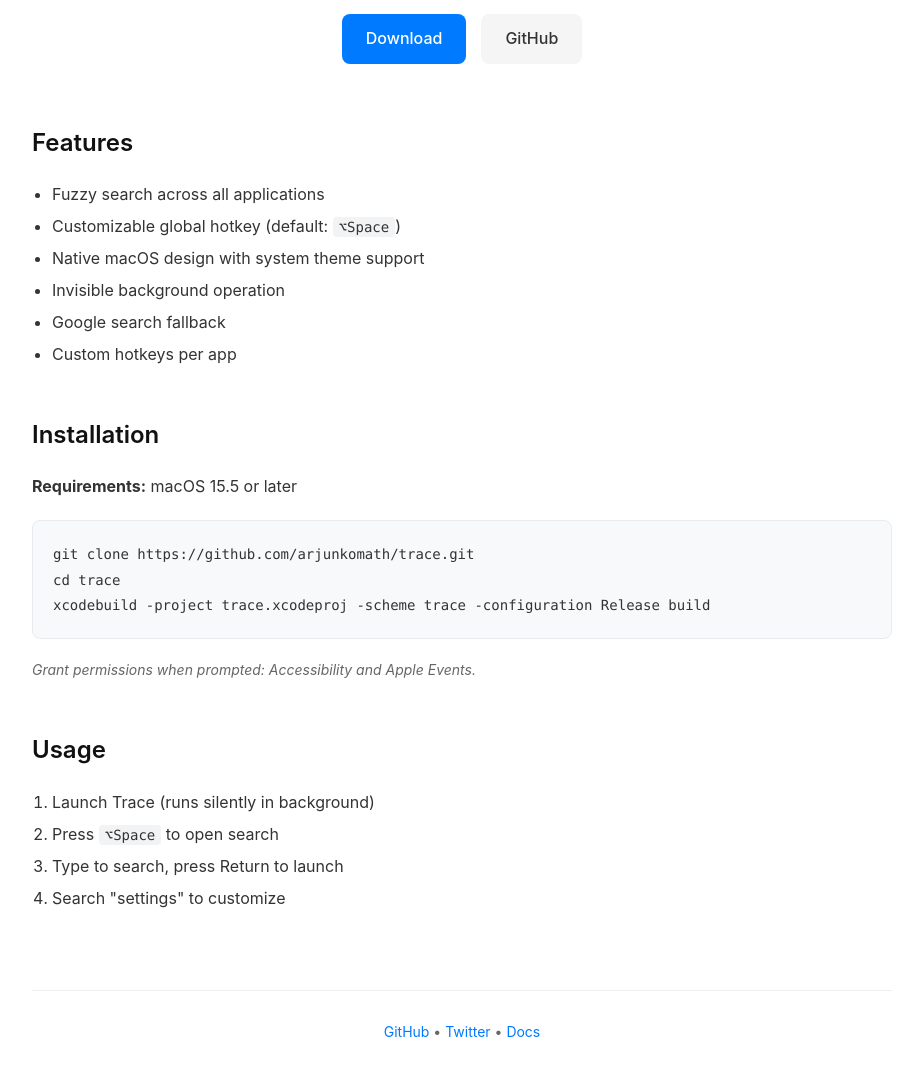
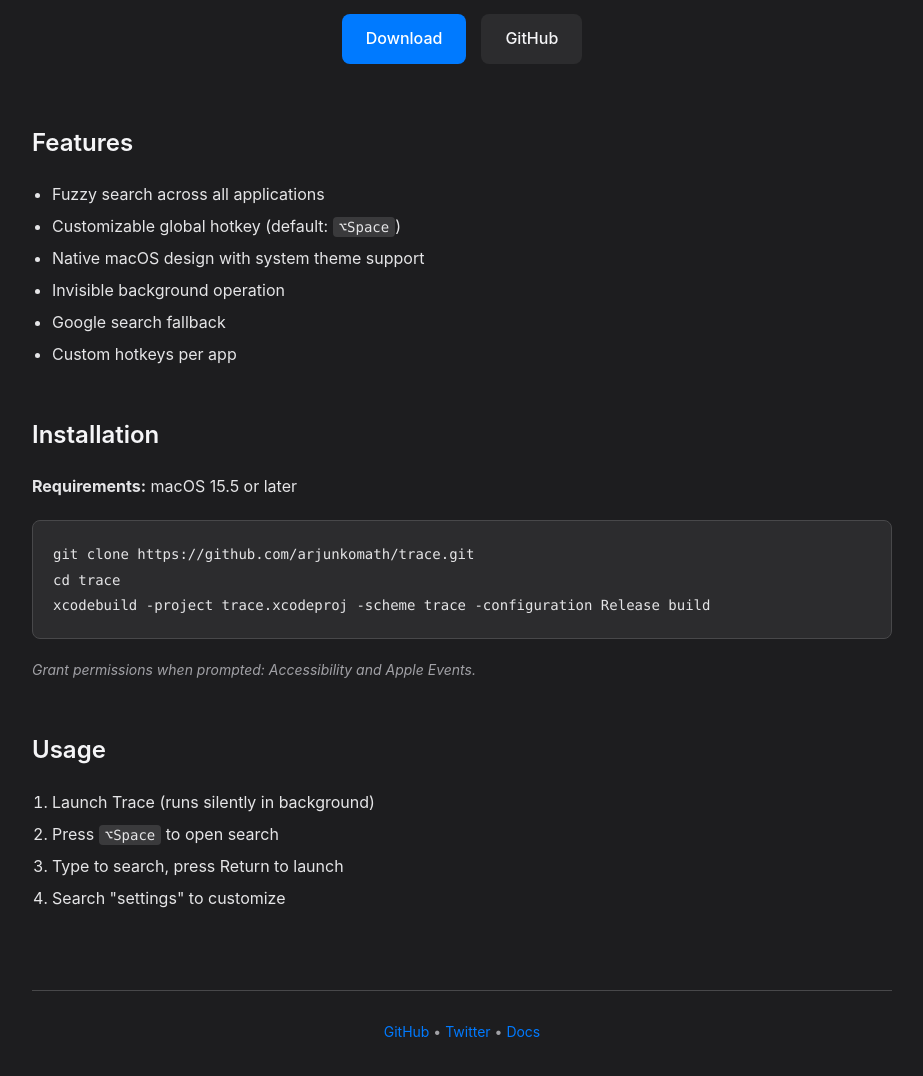
Before and after one commit to arjunkomath/trace, a plain HTML site: page docs/index.html in a window 1280 px wide. Shown: the part 400-1476 px from the top of the page, without its empty margins (178-1101 px from the left). Drawn offline with Linux system fonts and the dark colour scheme.

Commit message:
Add dark mode styles for docs

```diff
--- a/docs/style.css
+++ b/docs/style.css
@@ -9,6 +9,7 @@ body {
     line-height: 1.6;
     color: #333;
     background: #fff;
+    transition: background-color 0.3s, color 0.3s;
 }
 
 .container {
@@ -156,6 +157,55 @@ footer a:hover {
     text-decoration: underline;
 }
 
+/* Dark Mode Support */
+@media (prefers-color-scheme: dark) {
+    body {
+        color: #e5e5e7;
+        background: #1d1d1f;
+    }
+
+    h1, h2 {
+        color: #f5f5f7;
+    }
+
+    .subtitle {
+        color: #a1a1a6;
+    }
+
+    .button:not(.primary) {
+        background: #2c2c2e;
+        color: #f5f5f7;
+    }
+
+    .button:not(.primary):hover {
+        background: #3a3a3c;
+    }
+
+    .code-block {
+        background: #2c2c2e;
+        border-color: #48484a;
+        color: #e5e5e7;
+    }
+
+    code:not(.code-block code) {
+        background: #3a3a3c;
+        color: #e5e5e7;
+    }
+
+    .note {
+        color: #a1a1a6;
+    }
+
+    footer {
+        border-color: #48484a;
+        color: #a1a1a6;
+    }
+
+    footer a {
+        color: #007aff;
+    }
+}
+
 @media (max-width: 600px) {
     .container {
         padding: 20px 15px;
```
